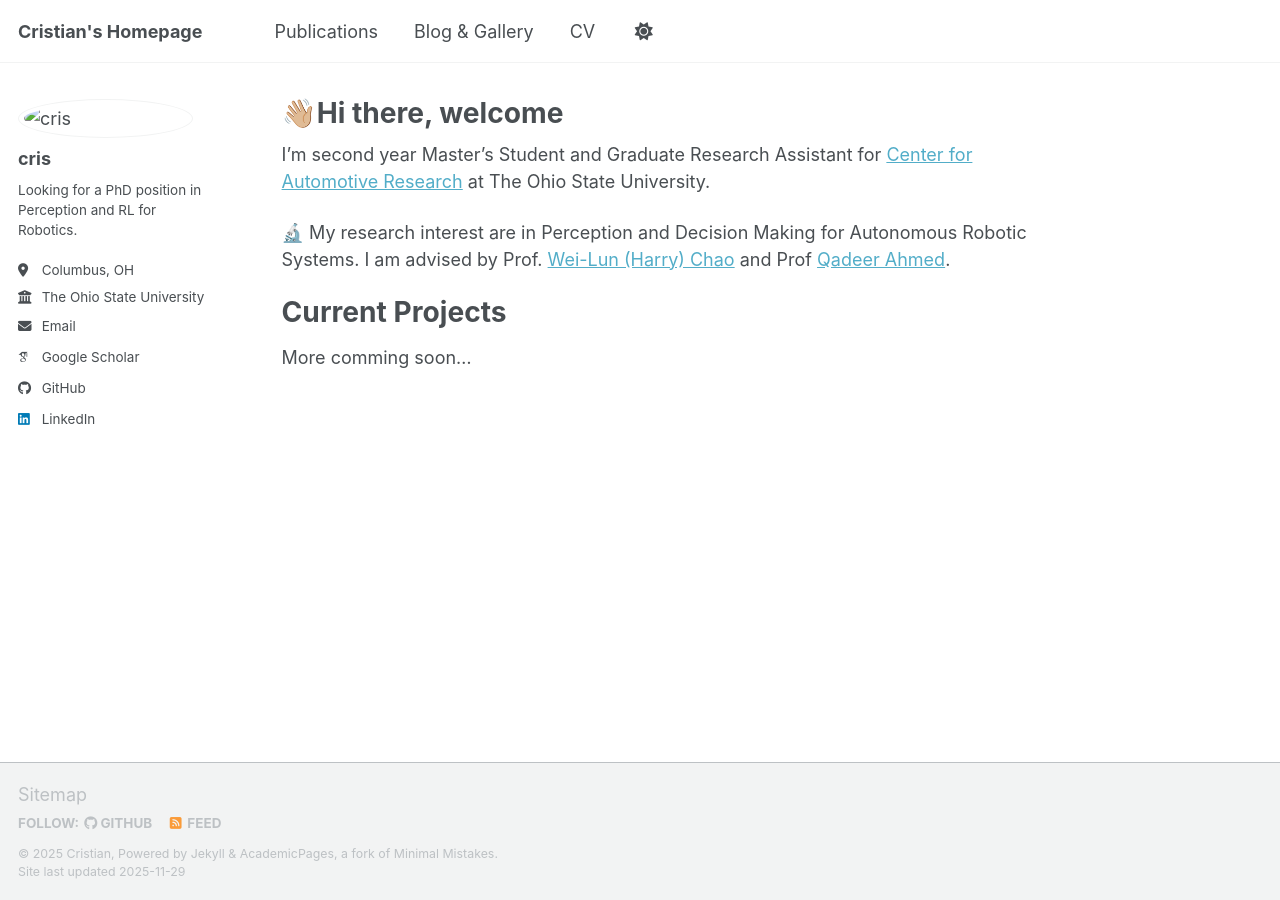
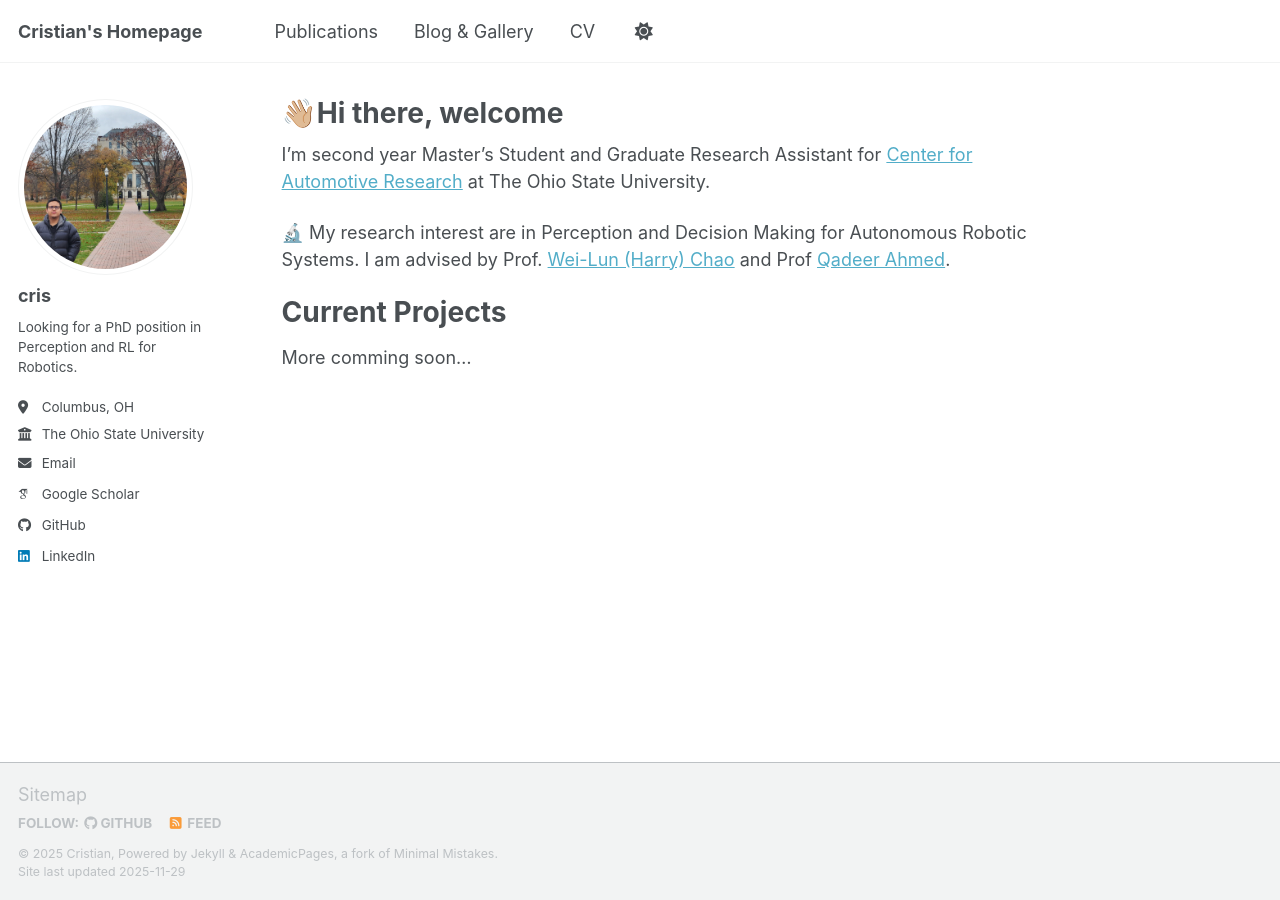
Before and after one commit to cristianbautista123/cristianbautista123.github.io, a Jekyll site: the page built from _pages/about.md, in a window 1280 px wide. Built offline with Jekyll 4.4.1, drawn with Linux system fonts in a browser that asks for light colours; some web fonts are replaced; a script bundle is joined from its source files by our own code; library files that are not in the unit come from our copies.

Commit message:
Update author avatar path in config file

```diff
--- a/_config.yml
+++ b/_config.yml
@@ -23,7 +23,7 @@ repository               : "cristianbautista123/cristianbautista123.github.io"
 #               Additional customization can be done by editing /_includes/author-profile.html
 author:
   # Biographic information
-  avatar           : "images/crisgit.jpeg"
+  avatar           : "crisgit.jpeg"
   name             : "cris"
   pronouns         : # example: "she/her"
   bio              : "Looking for a PhD position in Perception and RL for Robotics. "  # A short bio to display in the author profile section
```
